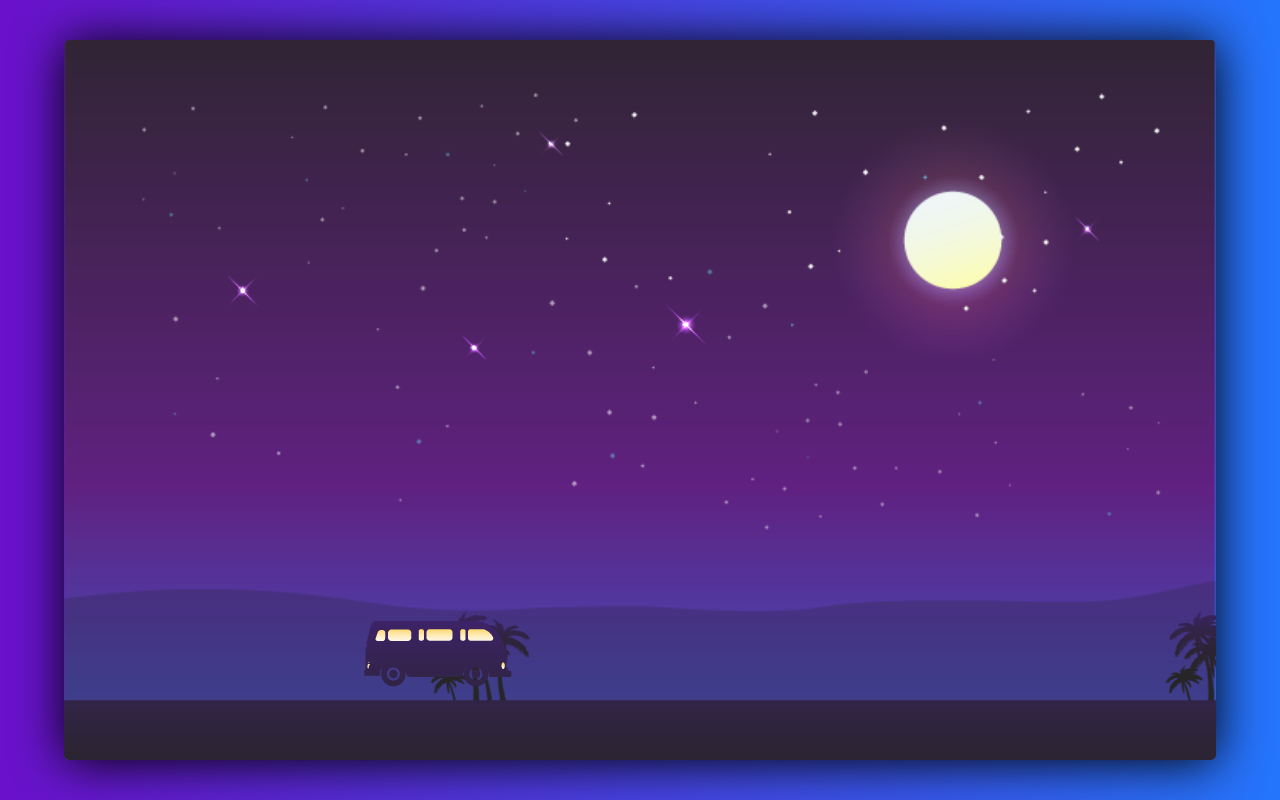
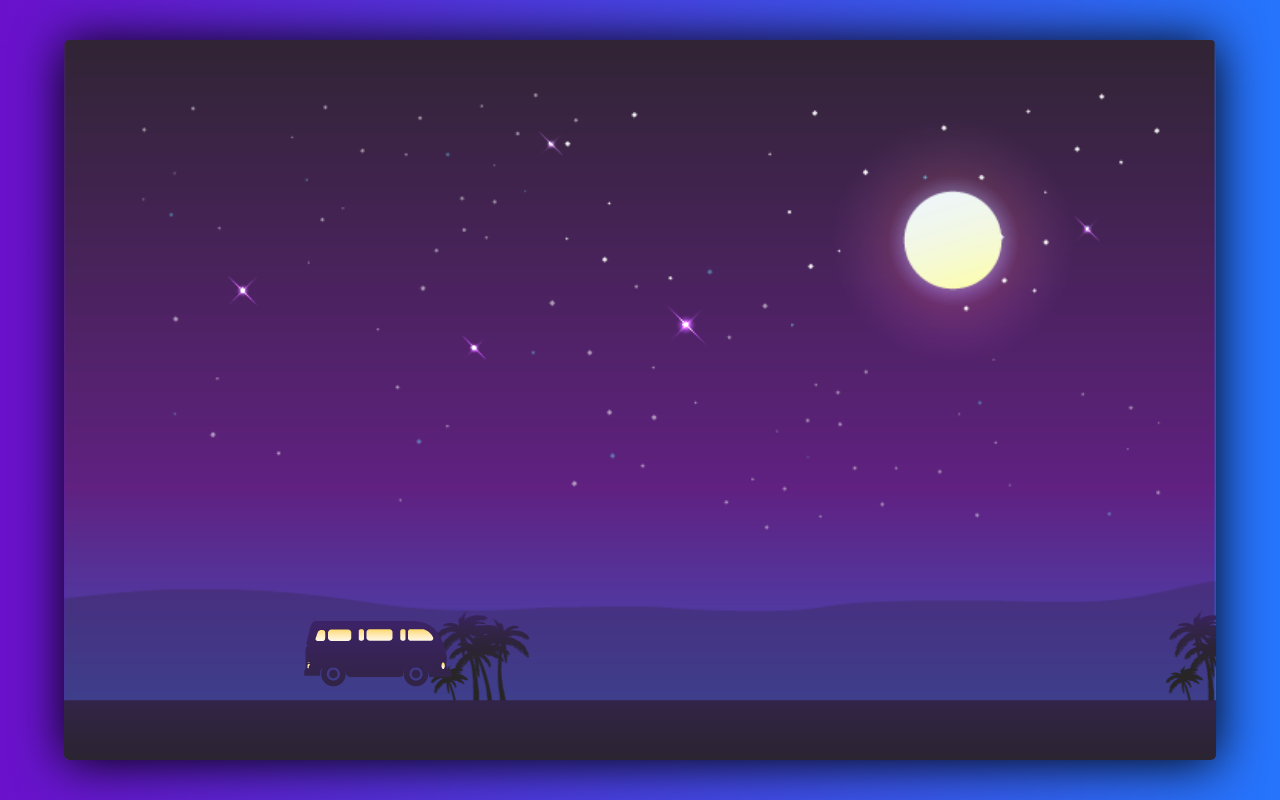
Before and after one commit to ProfEmmy/moving-car, a plain HTML site: page index.html in a window 1280 px wide. Drawn offline with Linux system fonts and the light colour scheme.

Commit message:
third commit

```diff
--- a/index.html
+++ b/index.html
@@ -15,7 +15,7 @@
     <main>
         <div class="background">
             <div class="road move"></div>
-            <img src="Images\Img_05.png" alt="car" class="car">
+            <img src="Images\Img_05.png" alt="car" class="car drive">
         </div>
     </main>
 </body>
--- a/script.js
+++ b/script.js
@@ -7,8 +7,10 @@ document.addEventListener("keydown", e => {
     if (e.code == "Space") {
         if (road.style.animationPlayState == "paused") {
             road.style.animationPlayState = "running"
+            car.classList.add("drive")
         } else {
             road.style.animationPlayState = "paused"
+            car.classList.remove("drive")
         }
     }
 
--- a/styles.css
+++ b/styles.css
@@ -20,6 +20,10 @@
 
 .move {
     animation: moveRight 6s linear infinite forwards;
+}
+
+.drive {
+    animation: driveCar 1s linear infinite;
 }
 
 body {
@@ -63,9 +67,8 @@ main {
 
 .car {
     position: absolute;
-    right: 60%;
+    left: 20%;
     bottom: 10%;
-    animation: driveCar 1s linear infinite;
 }
 
 @media screen and (max-width: 600px) {
```
